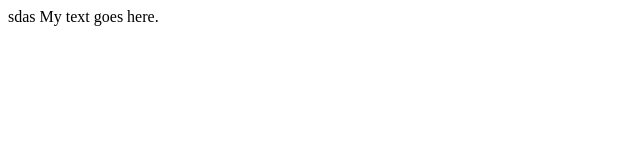
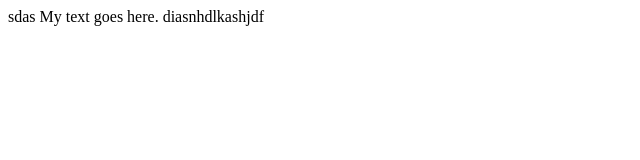
Before and after one commit to abilabilash/git-demo, a plain HTML site: page web/index.html in a window 1280 px wide. Shown: the whole page, without its empty margins (0-640 px from the left). Drawn offline with Linux system fonts and the light colour scheme.

Commit message:
all done

```diff
--- a/web/index.html
+++ b/web/index.html
@@ -9,6 +9,7 @@
 <body>
 
  sdas   My text goes here.
+ diasnhdlkashjdf
 
 </body>
 
```
